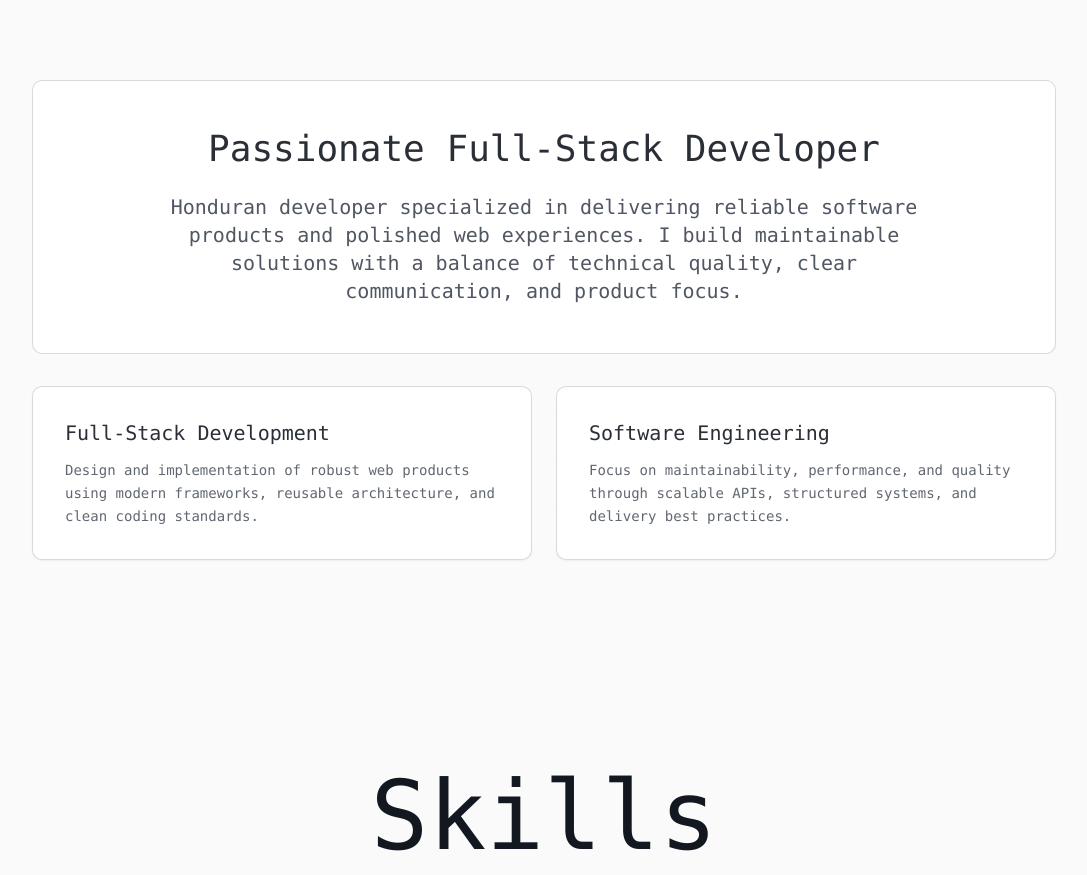
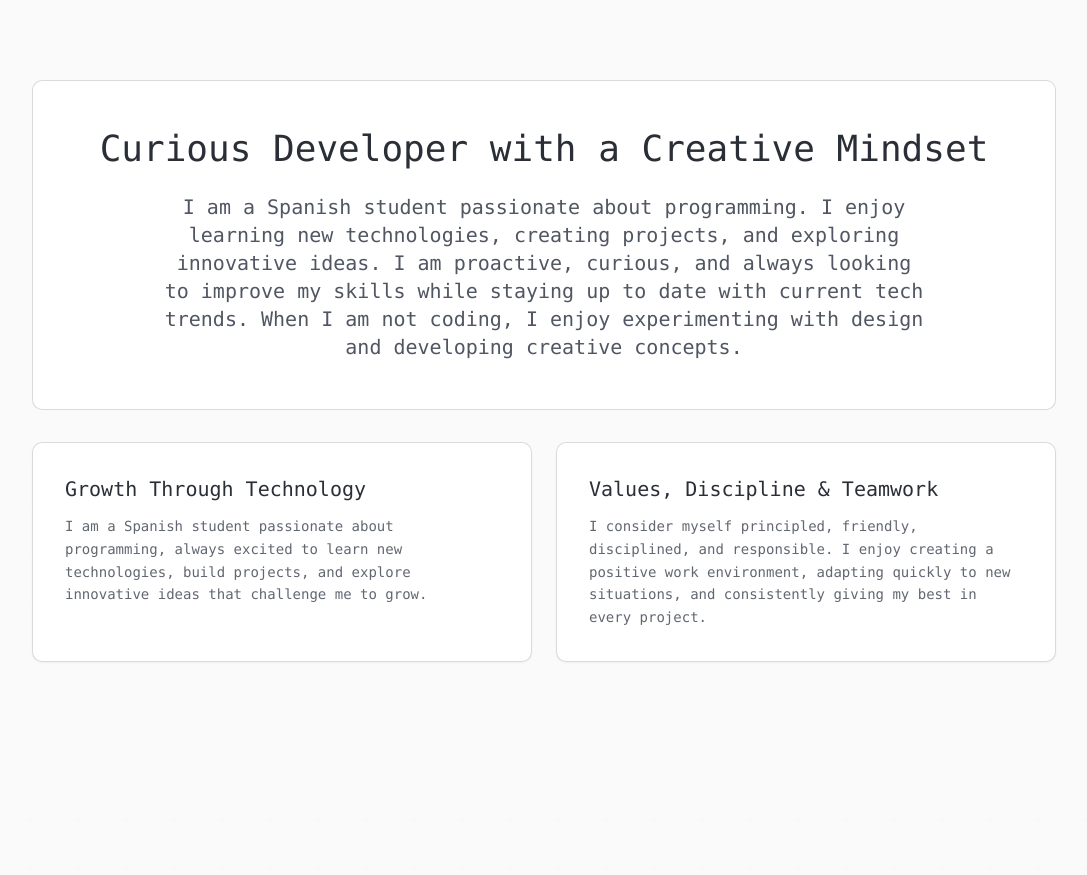
Before and after one commit to neevets/portfolio-web, a React (Vite) app: page / in a window 1280 px wide. Shown: the part 1040-1915 px from the top of the page, without its empty margins (96-1183 px from the left). Built offline with nearby package versions, Linux system fonts and the light colour scheme.

Commit message:
Rewrite About Me content with new English profile text

```diff
--- a/src/components/sections/AboutSection.tsx
+++ b/src/components/sections/AboutSection.tsx
@@ -10,14 +10,14 @@ const OptimizedAboutSection = memo(() => {
   const featureCards = useMemo(
     () => [
       {
-        title: 'Full-Stack Development',
+        title: 'Growth Through Technology',
         description:
-          'Design and implementation of robust web products using modern frameworks, reusable architecture, and clean coding standards.',
+          'I am a Spanish student passionate about programming, always excited to learn new technologies, build projects, and explore innovative ideas that challenge me to grow.',
       },
       {
-        title: 'Software Engineering',
+        title: 'Values, Discipline & Teamwork',
         description:
-          'Focus on maintainability, performance, and quality through scalable APIs, structured systems, and delivery best practices.',
+          'I consider myself principled, friendly, disciplined, and responsible. I enjoy creating a positive work environment, adapting quickly to new situations, and consistently giving my best in every project.',
       },
     ],
     []
@@ -54,10 +54,12 @@ const OptimizedAboutSection = memo(() => {
               <div className="space-y-8">
                 <div className="relative border border-border/80 bg-card/85 backdrop-blur-sm p-10 lg:p-12 rounded-md">
                   <div className="relative z-10 space-y-6 text-center">
-                    <h3 className="text-3xl md:text-4xl font-dev font-light text-foreground/90">Passionate Full-Stack Developer</h3>
+                    <h3 className="text-3xl md:text-4xl font-dev font-light text-foreground/90">Curious Developer with a Creative Mindset</h3>
                     <p className="text-lg md:text-xl leading-relaxed text-muted-foreground max-w-3xl mx-auto font-dev">
-                      Honduran developer specialized in delivering reliable software products and polished web experiences.
-                      I build maintainable solutions with a balance of technical quality, clear communication, and product focus.
+                      I am a Spanish student passionate about programming. I enjoy learning new technologies,
+                      creating projects, and exploring innovative ideas. I am proactive, curious, and always
+                      looking to improve my skills while staying up to date with current tech trends. When I am
+                      not coding, I enjoy experimenting with design and developing creative concepts.
                     </p>
                   </div>
                 </div>
@@ -67,7 +69,6 @@ const OptimizedAboutSection = memo(() => {
                     <FeatureCard key={card.title} card={card} />
                   ))}
                 </div>
-
               </div>
             </div>
           </div>
```
